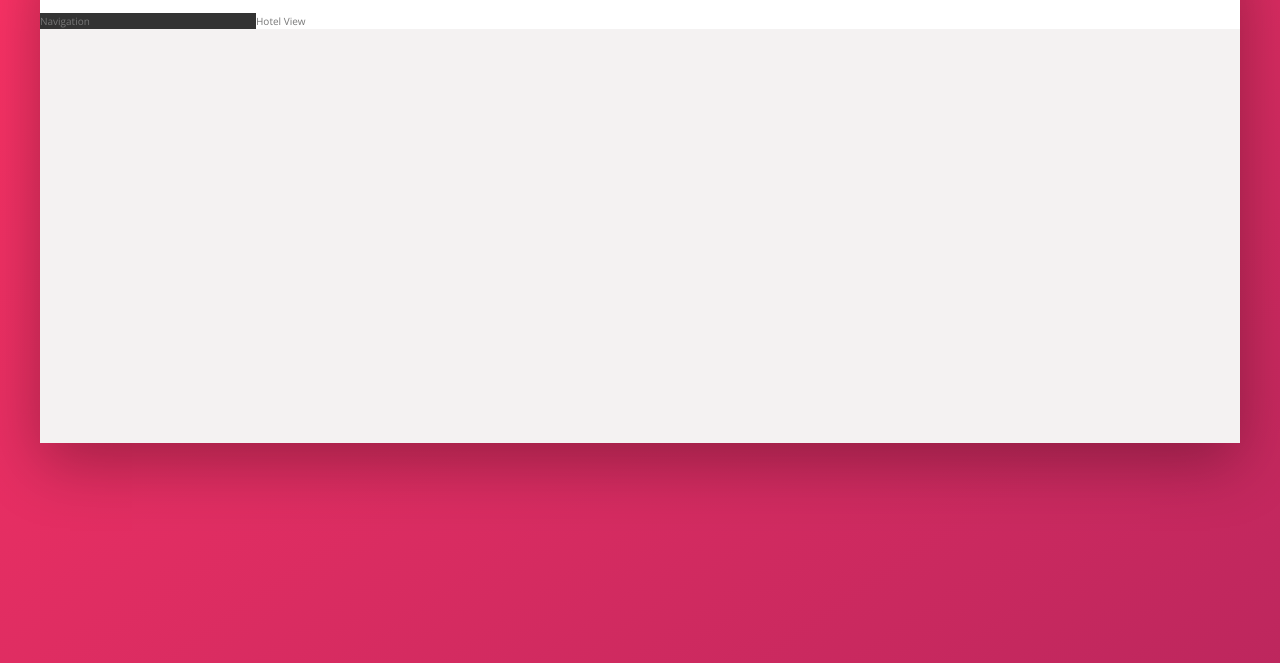
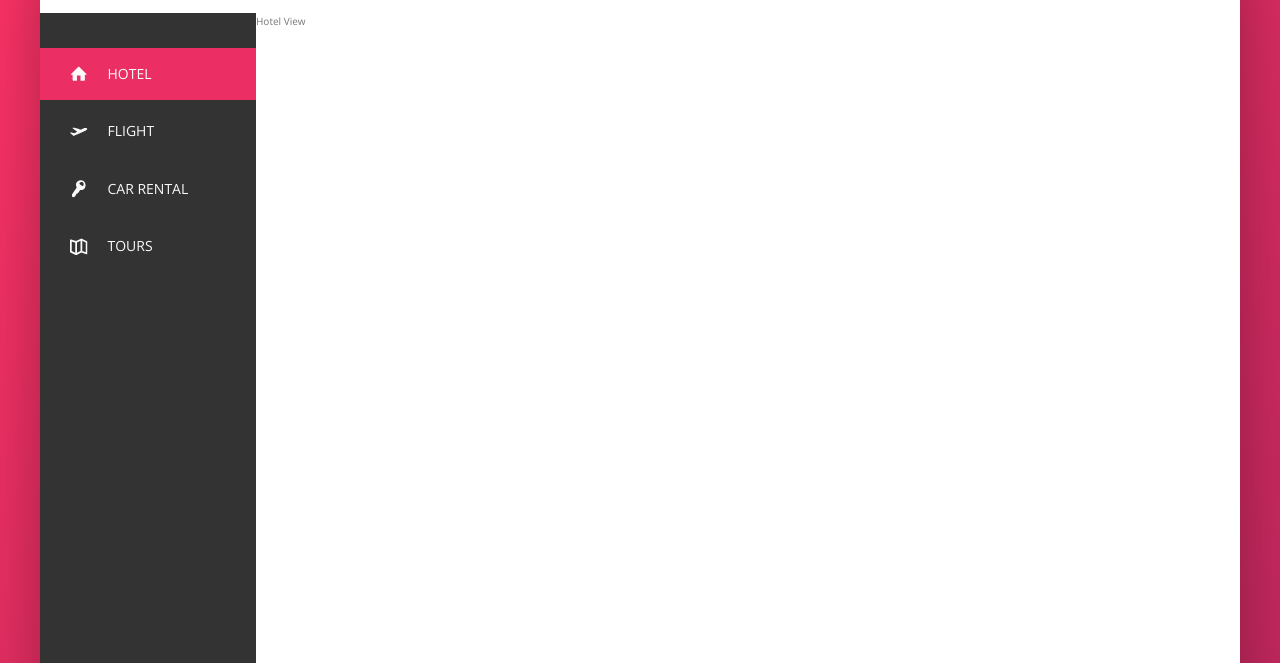
Before and after one commit to BradFabian/trillo, a website: page index.html in a window 1280 px wide. Shown: the part 137-800 px from the top of the page. Drawn offline with nearby package versions, Linux system fonts and the light colour scheme.

Commit message:
side navihation done

```diff
--- a/index.html
+++ b/index.html
@@ -43,7 +43,45 @@
                 </nav>
             </header>
             <div class="content">
-                <nav class="sidebar">Navigation</nav>
+                <nav class="sidebar"><ul class="side-nav">
+                    <li class="side-nav__item side-nav__item--active">
+                        <a href="#" class="side-nav__link">
+                            <svg class="side-nav__icon">
+                                <use xlink:href="img/sprite.svg#icon-home"></use>
+                            </svg>
+                            <span>Hotel</span>
+                        </a>
+                    </li>
+                    <li class="side-nav__item">
+                        <a href="#" class="side-nav__link">
+                            <svg class="side-nav__icon">
+                                <use xlink:href="img/sprite.svg#icon-aircraft-take-off"></use>
+                            </svg>
+                            <span>Flight</span>
+                        </a>
+                    </li>
+                    <li class="side-nav__item">
+                        <a href="#" class="side-nav__link">
+                            <svg class="side-nav__icon">
+                                <use xlink:href="img/sprite.svg#icon-key"></use>
+                            </svg>
+                            <span>Car rental</span>
+                        </a>
+                    </li>
+                    <li class="side-nav__item">
+                        <a href="#" class="side-nav__link">
+                            <svg class="side-nav__icon">
+                                <use xlink:href="img/sprite.svg#icon-map"></use>
+                            </svg>
+                            <span>Tours</span>
+                        </a>
+                    </li>
+                </ul>
+
+                <div class="legal">
+                    &copy; 2020 by trillo. All rights reserved.
+                </div>
+            </nav>
                 <main class="hotel-view">
                     Hotel View
                 </main>
--- a/sass/_components.scss
+++ b/sass/_components.scss
@@ -109,3 +109,67 @@
     margin-right: 1rem;
   }
 }
+
+/// SIDE NAVIGATION
+
+.side-nav {
+  font-size: 1.4rem;
+  list-style: none;
+  margin-top: 3.5rem;
+  &__item {
+    position: relative;
+
+    &:not(:last-child) {
+      margin-bottom: 0.5rem;
+    }
+  }
+
+  &__item::before {
+    content: "";
+    position: absolute;
+    top: 0;
+    left: 0;
+    height: 100%;
+    width: 3px;
+    background-color: var(--color-primary);
+    transform: scaleY(0);
+    transform-origin: bottom;
+    transition: transform 0.2s, width 0.4s cubic-bezier(1, 0, 0, 1) 0.2s,
+      background-color 0.1s;
+  }
+  &__item:hover::before,
+  &__item--active::before {
+    transform: scaleY(1);
+    width: 100%;
+  }
+
+  &__item:active::before {
+    background-color: var(--color-primary-light);
+  }
+  &__link:link,
+  &__link:visited {
+    color: var(--grey-light-1);
+    text-decoration: none;
+    text-transform: uppercase;
+    display: block;
+    padding: 1.5rem 3rem;
+
+    display: flex;
+    align-items: center;
+    z-index: 10;
+    position: relative;
+  }
+  &__icon {
+    width: 1.75rem;
+    height: 1.75rem;
+    fill: currentColor;
+    margin-right: 2rem;
+  }
+}
+
+.legal {
+  font-size: 1.2rem;
+  color: var(--grey-light-4);
+  text-align: center;
+  padding: 2.5rem;
+}
--- a/sass/_layout.scss
+++ b/sass/_layout.scss
@@ -23,10 +23,14 @@
 
 .sidebar {
   background-color: var(--grey-dark-1);
+  display: flex;
+  flex-direction: column;
   flex: 0 0 18%;
+  justify-content: space-between;
 }
 
 .hotel-view {
   background-color: #fff;
-  flex: 0 0 82%;
+  flex: 1;
+  height: 80rem;
 }
```
Also changed, not shown: css/style.css.
